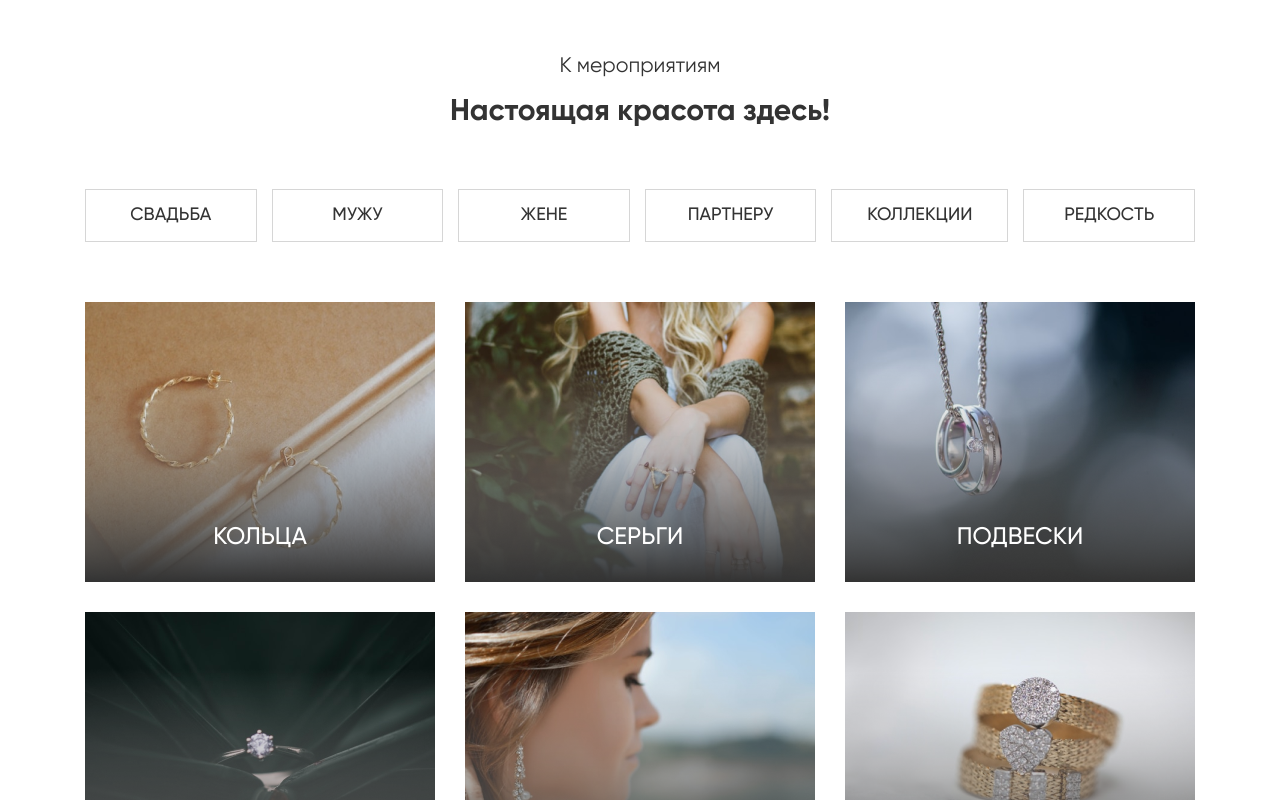
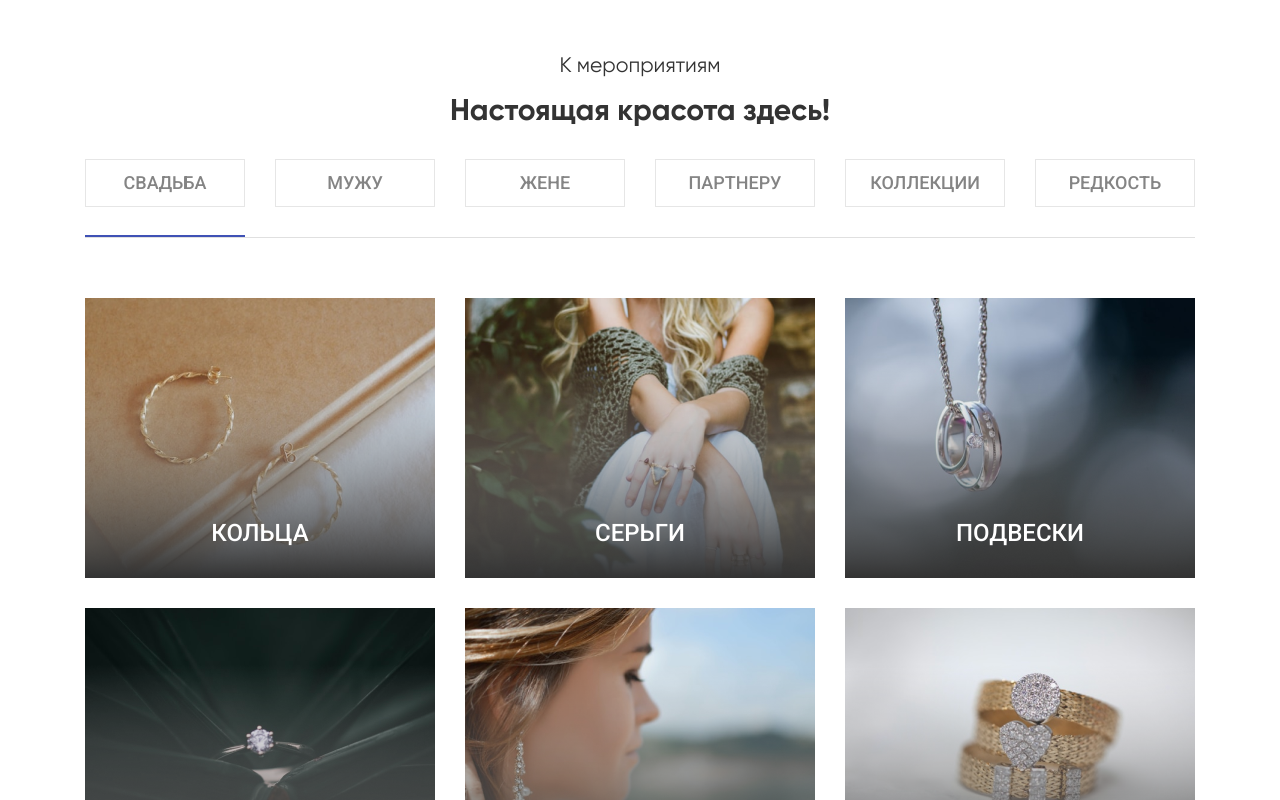
Before and after one commit to Aleksandr-Momot/OJJO-Gold, an Angular app: page / in a window 1280 px wide. Shown: the part 860-1660 px from the top of the page. Built offline with nearby package versions, Linux system fonts and the light colour scheme.

Commit message:
added tabs

```diff
--- a/src/app/app.module.ts
+++ b/src/app/app.module.ts
@@ -12,6 +12,7 @@ import { LandingComponent } from './landing/landing.component';
 import { ProductPageComponent } from './product-page/product-page.component';
 import { ProductInfoComponent } from './product-info/product-info.component';
 import { ContactsPageComponent } from './contacts-page/contacts-page.component';
+import {MatTabsModule} from '@angular/material/tabs';
 
 @NgModule({
   declarations: [
@@ -28,7 +29,8 @@ import { ContactsPageComponent } from './contacts-page/contacts-page.component';
     AppRoutingModule,
     CustomMaterialModule,
     BrowserAnimationsModule,
-    MatToolbarModule
+    MatToolbarModule,
+    MatTabsModule
   ],
   providers: [],
   bootstrap: [AppComponent]
--- a/src/app/landing/landing.component.html
+++ b/src/app/landing/landing.component.html
@@ -31,15 +31,14 @@
     <div class="container">
         <p class="second-title">К мероприятиям</p>
         <h3 class="first-title">Настоящая красота здесь!</h3>
-        <div class="tabs-nav">
-            <div class="tab"><a href="">Свадьба</a></div>
+            <!-- <div class="tab"><a href="">Свадьба</a></div>
             <div class="tab"><a href="">МУЖУ</a></div>
             <div class="tab"><a href="">жене</a></div>
             <div class="tab"><a href="">партнеру</a></div>
             <div class="tab"><a href="">коллекции</a></div>
-            <div class="tab"><a href="">редкость</a></div>
-        </div>
-
+            <div class="tab"><a href="">редкость</a></div> -->
+        <mat-tab-group>
+            <mat-tab class="mytab" label="Свадьба">
                 <div class="main-catalog">
                     <div class="product">
                         <a href="">Кольца</a>
@@ -60,6 +59,94 @@
                         <a href="">часы</a>
                     </div>
                 </div>
+            </mat-tab>
+
+            <mat-tab label="МУЖУ">
+                <div class="main-catalog">
+                    <div class="product">
+                        <a href="">Кольца</a>
+                    </div>
+                    <div class="product">
+                        <a href="">подвески infinity</a>
+                    </div>
+                    <div class="product">
+                        <a href="">запонки swarovski</a>
+                    </div>
+                    <div class="product">
+                        <a href="">часы rolex</a>
+                    </div>
+                </div>
+            </mat-tab>
+
+            <mat-tab label="жене">
+                <div class="main-catalog">
+                    <div class="product">
+                        <a href="">Кольца Swarovski</a>
+                    </div>
+                    <div class="product">
+                        <a href="">серьги</a>
+                    </div>
+                    <div class="product">
+                        <a href="">подвески Zodiac</a>
+                    </div>
+                    <div class="product">
+                        <a href="">браслеты pandora</a>
+                    </div>
+                </div>
+            </mat-tab>
+
+            <mat-tab label="партнеру">
+                <div class="main-catalog">
+                    <div class="product">
+                        <a href="">Кольца</a>
+                    </div>
+                    <div class="product">
+                        <a href="">подвески</a>
+                    </div>
+                    <div class="product">
+                        <a href="">запонки</a>
+                    </div>
+                    <div class="product">
+                        <a href="">часы</a>
+                    </div>
+                </div>
+            </mat-tab>
+
+            <mat-tab label="коллекции">
+                <div class="main-catalog">
+                    <div class="product">
+                        <a href="">Jewellerry Sova</a>
+                    </div>
+                    <div class="product">
+                        <a href="">Swarovski</a>
+                    </div>
+                    <div class="product">
+                        <a href="">Bloom</a>
+                    </div>
+                    <div class="product">
+                        <a href="">Infinity</a>
+                    </div>
+                </div>
+            </mat-tab>
+
+            <mat-tab label="редкость">
+                <div class="main-catalog">
+                    <div class="product">
+                        <a href="">Кольца Villary</a>
+                    </div>
+                    <div class="product">
+                        <a href="">Lanvin</a>
+                    </div>
+                    <div class="product">
+                        <a href="">Swarovski ZODIAC</a>
+                    </div>
+                    <div class="product">
+                        <a href="">SYMBOLIC</a>
+                    </div>
+                </div>
+            </mat-tab>
+
+        </mat-tab-group>
     </div>
 </div>
 
--- a/src/app/landing/landing.component.scss
+++ b/src/app/landing/landing.component.scss
@@ -91,14 +91,11 @@
             @media(min-width: 992px) {
                 grid-template-columns: repeat(6, 1fr);
             }
-            .tab {
-                &.active {
-                    background-color: #000;
-                    a {
-                        color: #fff;
         }
     }
-                a {
+}
+
+.mat-tab-label {
     padding: 15px 35px;
     border: 1px solid #D6D6D6;
     font-size: 18px;
@@ -108,8 +105,13 @@
     color: #333;
     display: block;
 }
+
+.mat-tab-labels {
+    justify-content: space-between;
+    margin-top: 30px;
+    margin-bottom: 30px;
 }
-        }
+
 .main-catalog {
     display: grid;
     grid-template-columns: 1fr;
@@ -163,8 +165,6 @@
             text-transform: uppercase;
             padding-bottom: 30px;
             text-decoration: none;
-                }
-            }
         }
     }
 }
--- a/src/app/landing/landing.component.ts
+++ b/src/app/landing/landing.component.ts
@@ -1,9 +1,10 @@
-import { Component, OnInit } from '@angular/core';
+import { Component, OnInit, ViewEncapsulation } from '@angular/core';
 
 @Component({
   selector: 'app-landing',
   templateUrl: './landing.component.html',
-  styleUrls: ['./landing.component.scss']
+  styleUrls: ['./landing.component.scss'],
+  encapsulation: ViewEncapsulation.None
 })
 export class LandingComponent implements OnInit {
 
```
Lines whose indentation alone changed are shown as unchanged.
